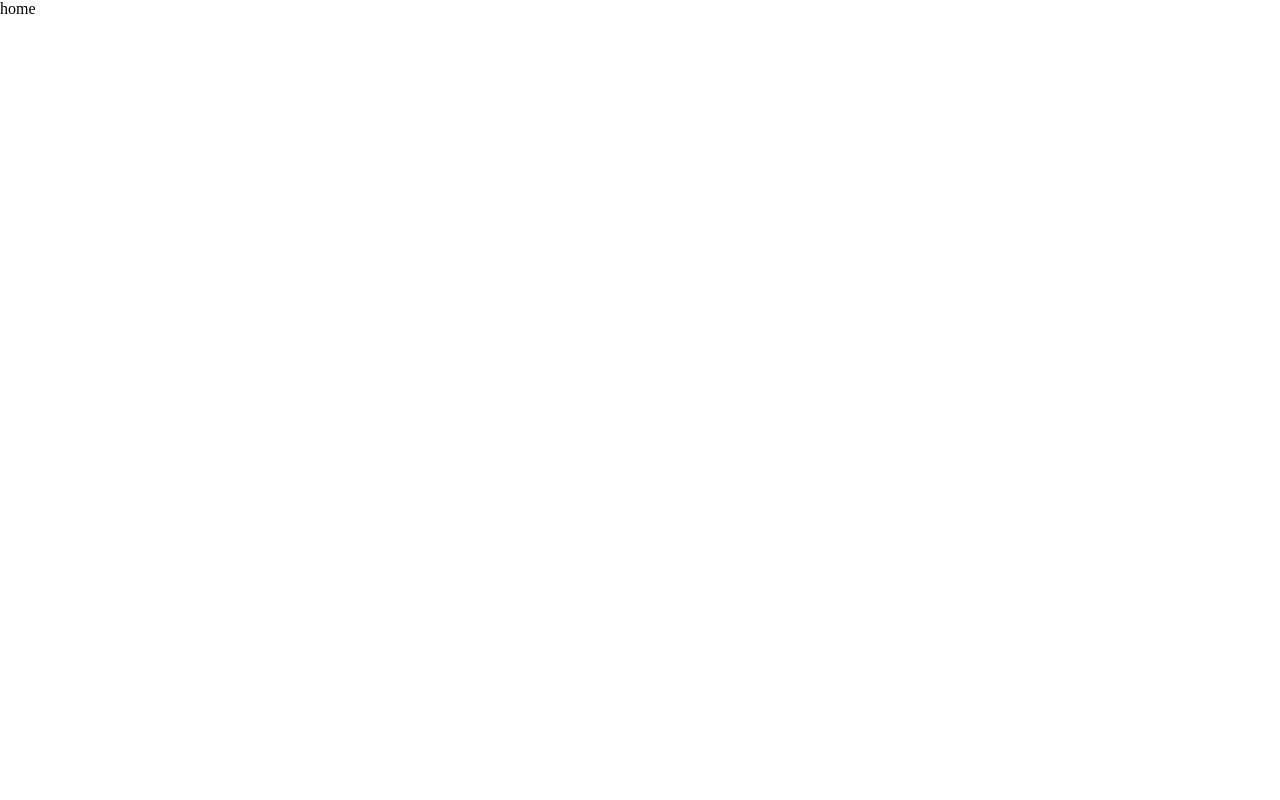
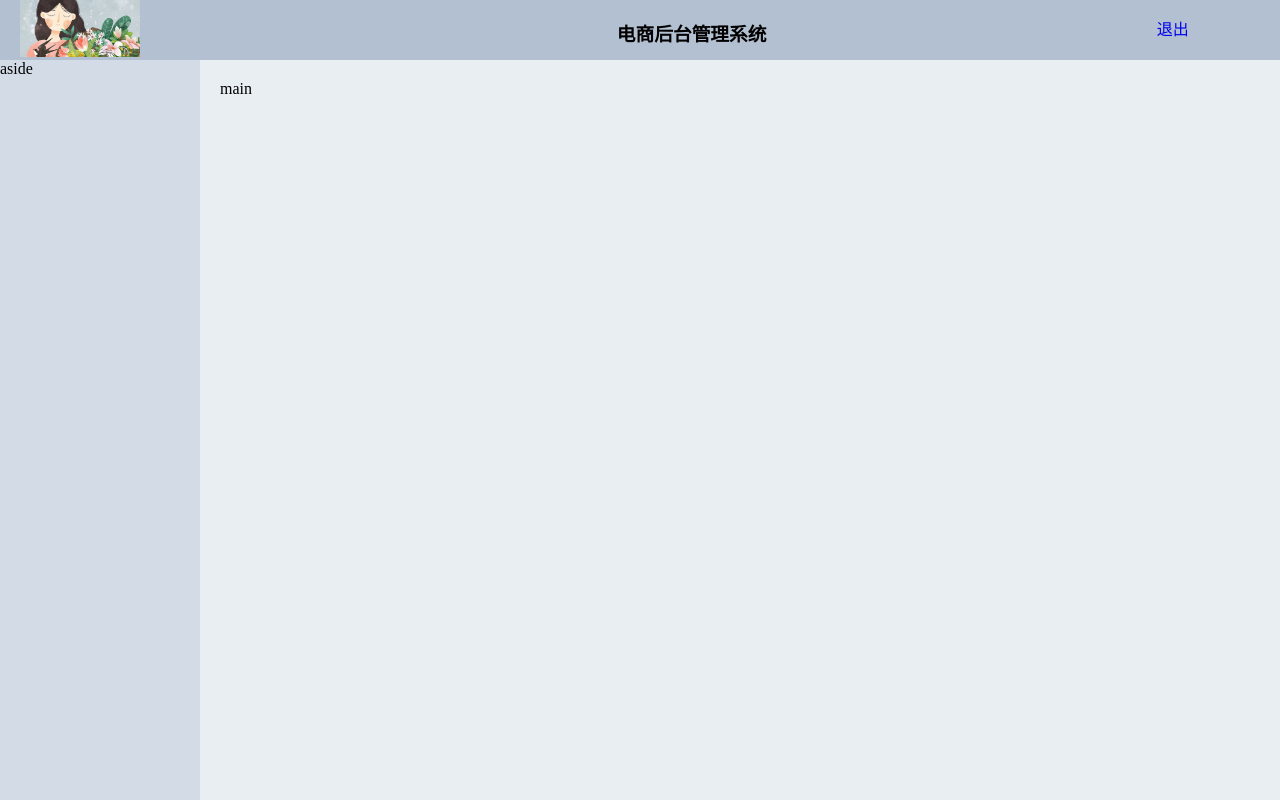
Before and after one commit to zhao-dezhu/mallmanager53, a Vue app: page /#/ in a window 1280 px wide. Built offline with nearby package versions, Linux system fonts and the light colour scheme.

Commit message:
头部演示调整

```diff
--- a/src/components/home/home.vue
+++ b/src/components/home/home.vue
@@ -1,13 +1,55 @@
 <template>
-    <div>home</div>
+  <el-container class="container">
+    <el-header class="header">
+      <el-row>
+        <el-col :span="4"
+          ><div class="grid-content bg-purple" style="width:120px">
+            <img
+              width="100%"
+              src="../../assets/logo.jpg"
+              alt="无法显示图片"
+            /></div
+        ></el-col>
+        <el-col :span="18" class="middle">
+          <h3>电商后台管理系统</h3>
+        </el-col>
+        <el-col :span="2"
+          ><div class="grid-content bg-purple">
+            <a href="#" class="loginout">退出</a>
+          </div></el-col
+        >
+      </el-row>
+    </el-header>
+    <el-container>
+      <el-aside class="aside" width="200px">aside</el-aside>
+      <el-main class="main">main</el-main>
+    </el-container>
+  </el-container>
 </template>
 
 <script>
-export default {
-
-}
+export default {};
 </script>
 
 <style>
-
+.container {
+  height: 100%;
+}
+.header {
+  background: #b3c0d1;
+}
+.aside {
+  background: #d3dce6;
+}
+.main {
+  background: #e9eef3;
+}
+/*头部样式 */
+.middle {
+  text-align: center;
+}
+.loginout {
+  line-height: 60px;
+  text-decoration: none;
+}
 </style>
```
Also changed, not shown: src/assets/logo.jpg (added).
